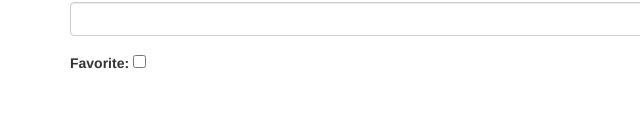
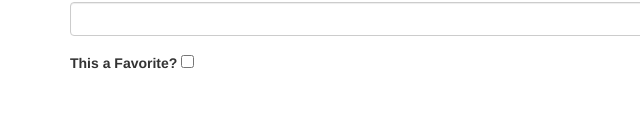
Before and after one commit to 100stacks/wrangular, a plain HTML site: page index.html in a window 1280 px wide. Shown: the part 663-786 px from the top of the page, 0-640 px from the left. Drawn offline with nearby package versions, Linux system fonts and the light colour scheme.

Commit message:
fix comments and formatting

```diff
--- a/index.html
+++ b/index.html
@@ -52,7 +52,7 @@
 						</div>
 						<div class="row">
 							<div class="col-xs-6">
-								<label>Favorite: <input type="checkbox" ng-model="main.new.favorite" /></label>
+								<label>This a Favorite? <input type="checkbox" ng-model="main.new.favorite" /></label>
 							</div>
 							<div class="col-xs-6">
 								<button class="btn btn-success pull-right"><span class="glyphicon glyphicon-plus-sign"></span> Add</button>
--- a/main.ctrl.js
+++ b/main.ctrl.js
@@ -2,7 +2,7 @@
  * Angular controller - the business logic of an Angular application
  *
  * @desc Before we can use the contoller we need to instruct Angular where to implement it in our HTML document(s)
- * 		 We can have multiple Controllers per template and we can be nested controllers
+ * 		 We can have multiple Controllers per template and we can have nested controllers
  */
 
  // The controller is were your business logic should be handled, essentially the controller CONTROLS
@@ -12,6 +12,7 @@
 //	a new controller.
 //		- 1st parameter:  The name of our controller
 //		- 2nd parameter:  The controller logic
+
  angular.module('app').controller("MainController", function() {
  	// To avoid $scope issues, we capture the controller instance with 'vm' and manipulate it instead of global $scope
  	var vm = this;
```
